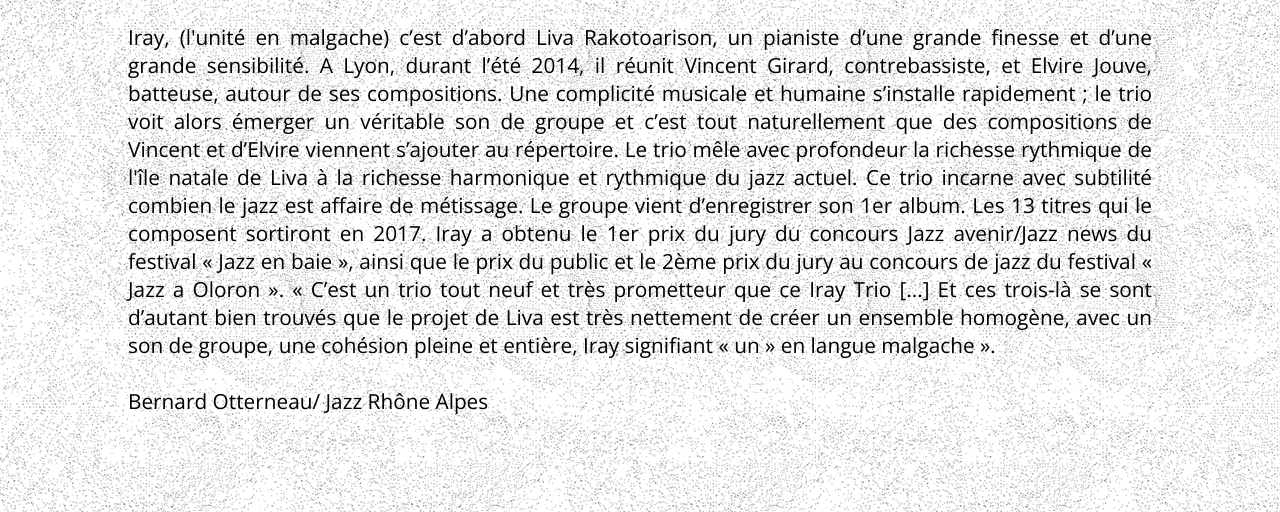
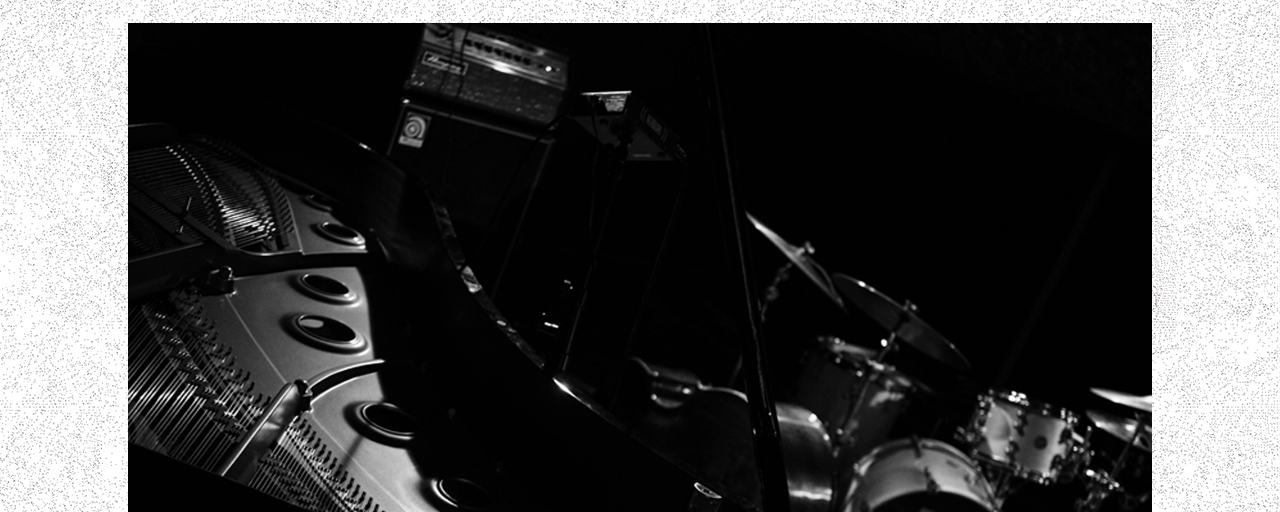
Before and after one commit to frsmtv/iray-v2, a website: page about.html in a window 1280 px wide. Shown: the part 288-800 px from the top of the page. Drawn offline with nearby package versions, Linux system fonts and the light colour scheme.

Commit message:
added group bio photo

```diff
--- a/about.html
+++ b/about.html
@@ -35,6 +35,7 @@
     <!--********** ABOUT ************-->
     <div id="about" class="animated fadeInUp">
         <h2>ABOUT</h2>
+        <img id="irayBio" src="dist/img/iray-bio.jpg">
         <p>
             Iray, (l'unité en malgache) c’est d’abord Liva Rakotoarison, un pianiste d’une grande finesse et d’une grande sensibilité. A Lyon, durant l’été 2014, il réunit Vincent Girard, contrebassiste, et Elvire Jouve, batteuse, autour de ses compositions. Une complicité musicale et humaine s’installe rapidement ; le trio voit alors émerger un véritable son de groupe et c’est tout naturellement que des compositions de Vincent et d’Elvire viennent s’ajouter au répertoire. Le trio mêle avec profondeur la richesse rythmique de l'île natale de Liva à la richesse harmonique et rythmique du jazz actuel. Ce trio incarne avec subtilité combien le jazz est affaire de métissage. Le groupe vient d’enregistrer son 1er album. Les 13 titres qui le composent sortiront en 2017. Iray a obtenu le 1er prix du jury du concours Jazz avenir/Jazz news du festival « Jazz en baie », ainsi que le prix du public et le 2ème prix du jury au concours de jazz du festival « Jazz a Oloron ». « C’est un trio tout neuf et très prometteur que ce Iray Trio [...] Et ces trois-là se sont d’autant bien trouvés que le projet de Liva est très nettement de créer un ensemble homogène, avec un son de groupe, une cohésion pleine et entière, Iray signifiant « un » en langue malgache ».<br><br>
             Bernard Otterneau/ Jazz Rhône Alpes
--- a/sass/main.scss
+++ b/sass/main.scss
@@ -116,5 +116,8 @@ a {
   }
   #about {
     width: 80%;
+    #irayBio {
+      width: 100%;
+    }
   }
 }
```
Also changed, not shown: dist/css/bundle-sass.css.
